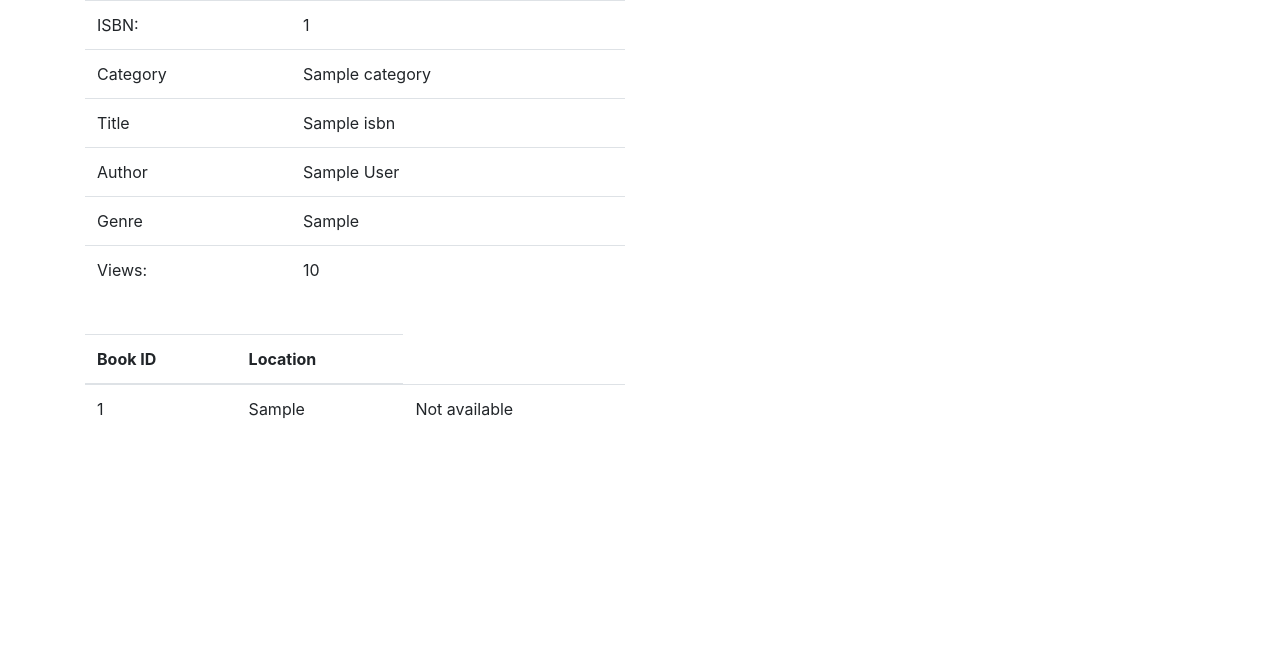
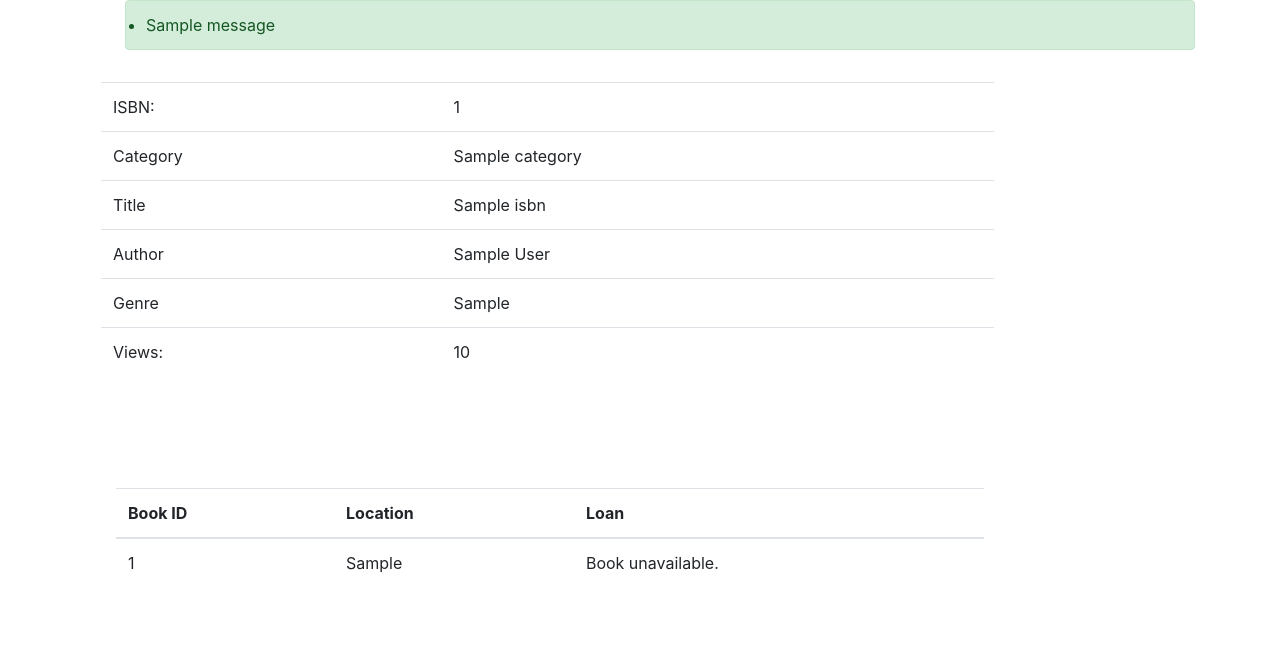
Before and after one commit to OwenShade/LMS, a Django app: page /LMS/1 in a window 1280 px wide. Shown: the part 114-764 px from the top of the page. Run offline with Django 3.2, Linux system fonts and the light colour scheme; tables that the repository leaves empty hold one stand-in row (values such as "Sample post"); one stand-in notice (Sample message) is shown; some libraries are stand-ins or nearby versions.

Commit message:
Updated Styling

```diff
--- a/templates/add_book.html
+++ b/templates/add_book.html
@@ -9,7 +9,7 @@
         <h1>Add a book</h1>
     </div>
 
-    <form id="BookForm" method="post" action="/LMS/add_book/" class="col-8">
+    <form id="BookForm" method="post" action="/LMS/add_book/">
         {% csrf_token %}
         {% for field in form %}
             {% if field not in form.hidden_fields %}
@@ -36,6 +36,6 @@
         {% endif %}
 
         <input type="submit" name="submit" class="btn btn-primary" value="Create Book" />
-        <a href="{% url 'LMS:staff_page' %}" class="btn btn-primary">Staff Page</a>
+        <a href="{% url 'LMS:staff_page' %}" class="btn btn-secondary">Back to staff page</a>
     </form>
 {% endblock %}
--- a/templates/add_staff.html
+++ b/templates/add_staff.html
@@ -38,7 +38,7 @@
             {% endfor %}
         {% endif %}
         <input type="submit" name="submit" class="btn btn-primary" value="Add Staff Member" />
-        <a href="{% url 'LMS:staff_page' %}" class="btn btn-primary">Staff Page</a>
+        <a href="{% url 'LMS:staff_page' %}" class="btn btn-secondary">Back to staff page</a>
     </form>
     <br/>
 {% endblock %}
--- a/templates/isbn.html
+++ b/templates/isbn.html
@@ -11,9 +11,18 @@
 
 
 {% block body_block %}
-    <div class="row">
-        <div class="col-6">
+    {% if messages %}
+        <ul class="messages">
+            {% for message in messages %}
+            <div class = "alert alert-success">
+            <li  {% if message.tags %} class=" {{ message.tags }} " {% endif %}> {{ message }} </li>
+            </div>
+            {% endfor %}
+        </ul>
+    {% endif %}
     {% if isbn %}
+        <div class="row my-3 mh-auto p-3">
+            <div class="col-10">
                 <table class="table" >
                 <tbody>
                     <tr>
@@ -42,16 +51,17 @@
                     </tr>
                 </tbody>
                 </table>
-                <br/>
+            </div>
+        </div>
+        <div class="row m-auto p-3">
+            <div class="col-10">
                 {% if books %}
-                    <table class="table">
+                    <table class="table my-5">
                         <thead>
                             <tr>
-                            <th scope="w-50">Book ID</th>
-                            <th scope="w-30">Location</th>
-                            {% if user.is_authenticated %}
-                            <th scope="w-20">Loan</th>
-                            {% endif %}
+                            <th scope="col w-60">Book ID</th>
+                            <th scope="col w-20">Location</th>
+                            <th scope="col w-20">Loan</th>
                             </tr>
                         </thead>
 
@@ -60,8 +70,10 @@
                                 <tr>
                                     <td>{{ book.pk_num }}</td>
                                     <td>{{ book.location }}</td>
-                                    {% if book.taken_out %}
-                                        <td>Not available</td>
+                                    {% if book.taken_out == user %}
+                                        <td>You have taken this book out.</td>
+                                    {% elif book.taken_out %}
+                                        <td>Book unavailable.</td>
                                     {% elif limit %}
                                         <td>Reached book limit</td>
                                     {% elif user.is_authenticated %}
@@ -71,16 +83,17 @@
                                                 <input type="submit" name="loan:{{ book.pk_num }}" class="btn btn-primary" value="Loan" />
                                             </form>
                                         </td>
+                                    {% else %}
+                                        <td><a href="{% url 'LMS:login' %}?next={{ request.path|urlencode }}">Log in to loan this book</a></td>
                                     {% endif %}
                                 </tr>
                             {% endfor %}
                         </tbody>
                     </table>
                 {% endif %}
+            </div>
+        </div>
     {% else %}
         <strong>No information.</strong>
     {% endif %}
-        </div>
-    </div>
-
 {% endblock %}
--- a/templates/search.html
+++ b/templates/search.html
@@ -16,7 +16,7 @@
             {% for field in search_form %}
                 <div class="row">
                     <label for="id_{{field.name}}" class="col-2 col-form-label">{{ field.label }}</label>
-                    <div class="col-5">
+                    <div class="col-3">
                         {{field}}
                         <div class="invalid-feedback">{{ field.errors }}</div>
                     </div>
```
Also changed, not shown: LMS/forms.py (+12 -1 lines), templates/add_category.html (+5 -10 lines), templates/category.html (+6 -4 lines), templates/returns.html (+8 -7 lines). Lines whose indentation alone changed are shown as unchanged.
